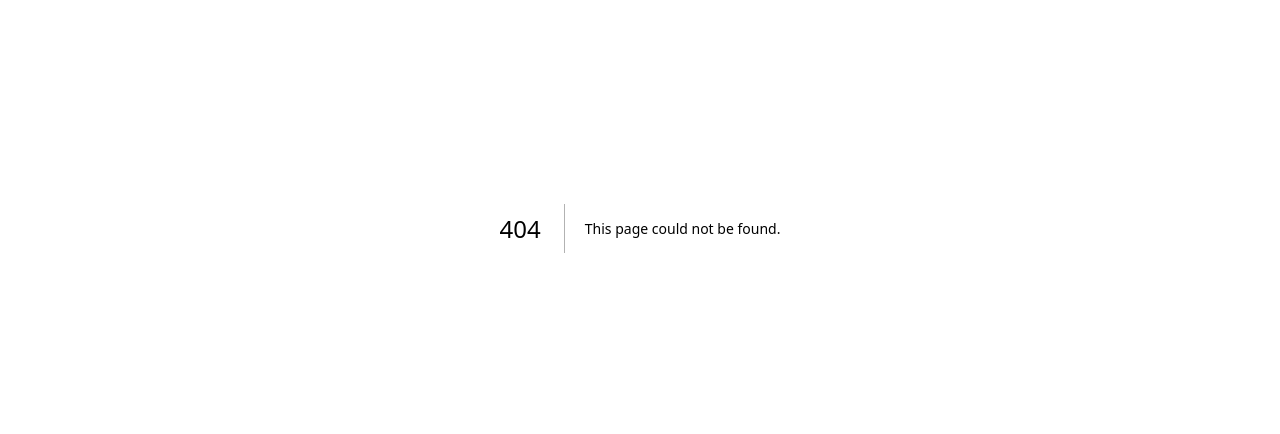
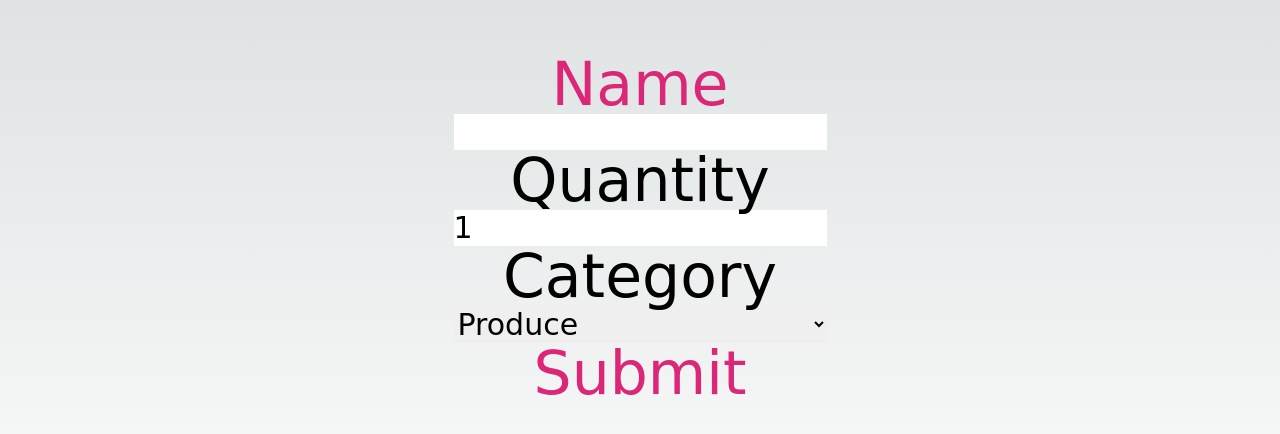
Before and after one commit to Rapanda0/cprg306-assignments, a Next.js app: page /week4 in a window 1280 px wide. Before the commit this address had no page. Shown: the part 172-606 px from the top of the page. Built offline with nearby package versions, Linux system fonts and the light colour scheme.

Commit message:
week4 assignment added

```diff
--- a/app/page.js
+++ b/app/page.js
@@ -1,14 +1,18 @@
 import Image from 'next/image'
 import StudentInfo from './StudentInfo'
 import Link from 'next/link'
+import { Dai_Banna_SIL } from 'next/font/google'
 
 export default function Home() {
   return (
     <main>
       <h1 className='font-bold text-xl text-center'>CPRG 306: Web Development 2 - Assignments</h1>
       <StudentInfo />
-      <Link href='/week2'>Week 2</Link>
-      <Link href='/week3'>Week 3</Link>
+      <div className='flex flex-col'>
+        <Link href='/week2'>Week 2</Link>
+        <Link href='/week3'>Week 3</Link>
+        <Link href='/week4'>Week 4</Link>
+      </div>
     </main>
   )
 }
--- /dev/null
+++ b/app/week4/new-item.js
@@ -0,0 +1,87 @@
+"use client";
+
+import React, { useState } from 'react';
+
+export default function NewItem() {
+    const [name, setName] = useState('');
+    const [quantity, setQuantity] = useState(1);
+    const [category, setCategory] = useState('Produce');
+
+    const handleNameChange = (event) => {
+        setName(event.target.value);
+    }
+
+    const handleQuantityChange = (event) => {
+        setQuantity(event.target.value);
+    }
+
+    const handleCategoryChange = (event) => {
+        setCategory(event.target.value);
+    }
+    const handleSubmit = (event) => {
+        event.preventDefault();
+
+        const newItem = {
+            name: name,
+            quantity: quantity,
+            category: category
+        };
+
+        console.log(newItem);
+
+        alert(`Submitting ${name} ${quantity} ${category}`);
+
+        setName('');
+        setQuantity('');
+        setCategory('');
+        };
+
+    return (
+        <main>
+            <div className='min-h-screen flex justify-center items-center'>
+                <form onSubmit = {handleSubmit}>
+                    <label className='flex justify-center font-comic-sans text-pink-600 text-6xl'
+                    >Name</label>
+                    <input className='flex w-full h- font-comic-sans text-black text-3xl'
+                        required
+                        id='name'
+                        type='text'
+                        value={name}
+                        onChange={handleNameChange}
+                    />
+                    <label className='flex justify-center font-comic-sans text-6xl'
+                    >Quantity</label>
+                    <input className='flex w-full h- font-comic-sans text-black text-3xl'
+                        required
+                        id='quantity'
+                        type='number'
+                        value={quantity}
+                        onChange={handleQuantityChange}
+                        min='1' max='99'
+                    />
+                    <label className='flex justify-center font-comic-sans text-6xl'
+                    >Category</label>
+                    <select className='flex w-full h- font-comic-sans text-black text-3xl'
+                        id='category'
+                        value={category}
+                        onChange={handleCategoryChange}
+                    >
+                        <option value='produce'>Produce</option>
+                        <option value='meat'>Meat</option>
+                        <option value='dairy'>Dairy</option>
+                        <option value='bakery'>Bakery</option>
+                        <option value='canned goods'>Canned Goods</option>
+                        <option value='dry goods'>Dry Goods</option>
+                        <option value='household'>Household</option>
+                        <option value='other'>Other</option>
+                    </select>
+                    <button className='flex w-full justify-center font-comic-sans hover:bg-pink-800 text-pink-600 text-6xl'
+                        type='submit'
+                    >
+                        Submit
+                    </button>
+                </form>
+            </div>
+        </main>
+    )
+    }
--- /dev/null
+++ b/app/week4/page.js
@@ -0,0 +1,9 @@
+import NewItem from "./new-item.js";
+
+export default function Week4() {
+    return (
+        <main>
+            <NewItem/>
+        </main>
+    );
+}
--- a/tailwind.config.js
+++ b/tailwind.config.js
@@ -6,12 +6,17 @@ module.exports = {
     './app/**/*.{js,ts,jsx,tsx,mdx}',
   ],
   theme: {
+
     extend: {
       backgroundImage: {
         'gradient-radial': 'radial-gradient(var(--tw-gradient-stops))',
         'gradient-conic':
           'conic-gradient(from 180deg at 50% 50%, var(--tw-gradient-stops))',
       },
+      fontFamily: {
+        'comic-sans': ['Comic Sans MS', 'cursive'],
+      }
+
     },
   },
   plugins: [],
```
Also changed, not shown: app/week3/item-list.js (indentation only).
